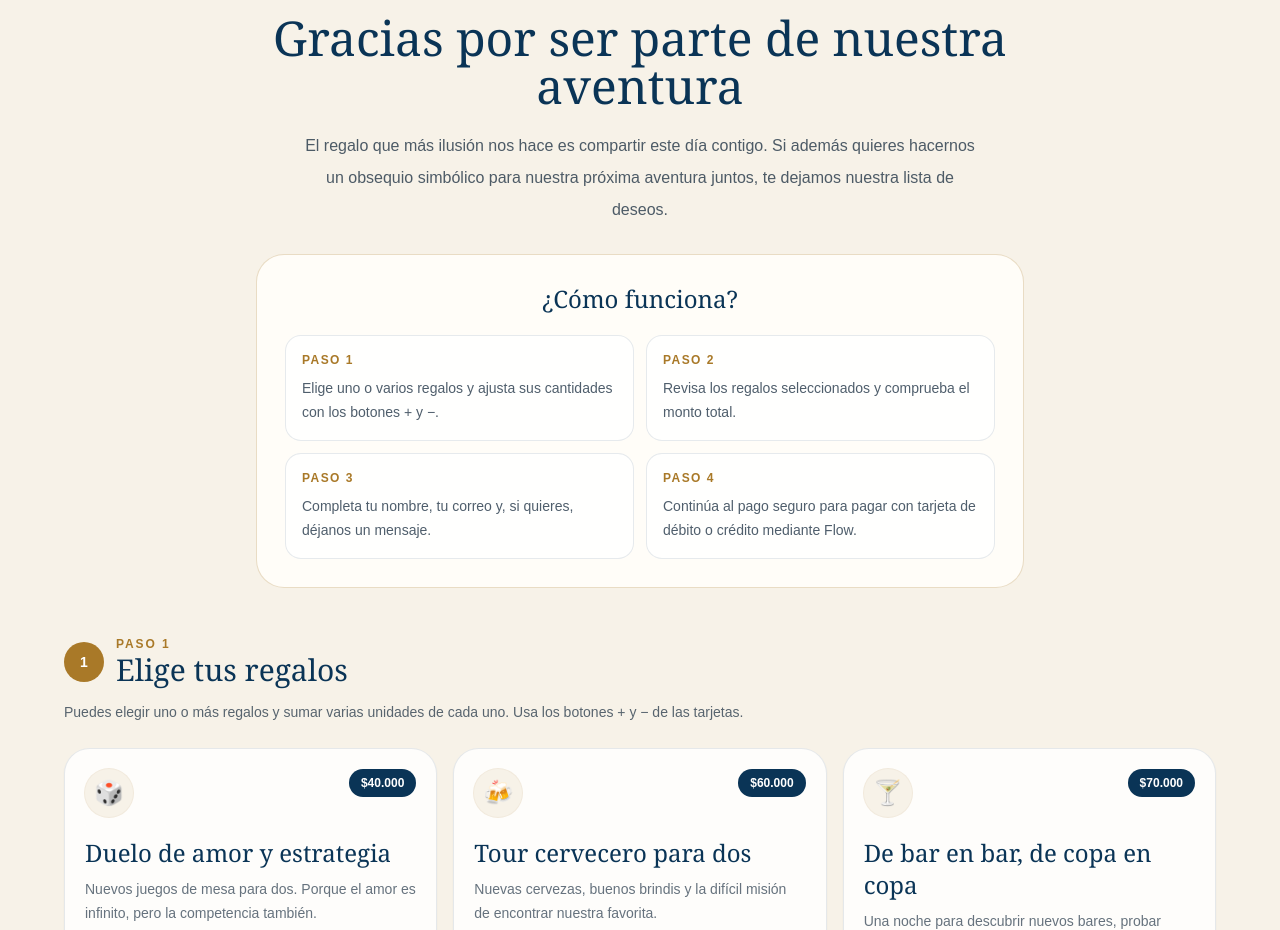
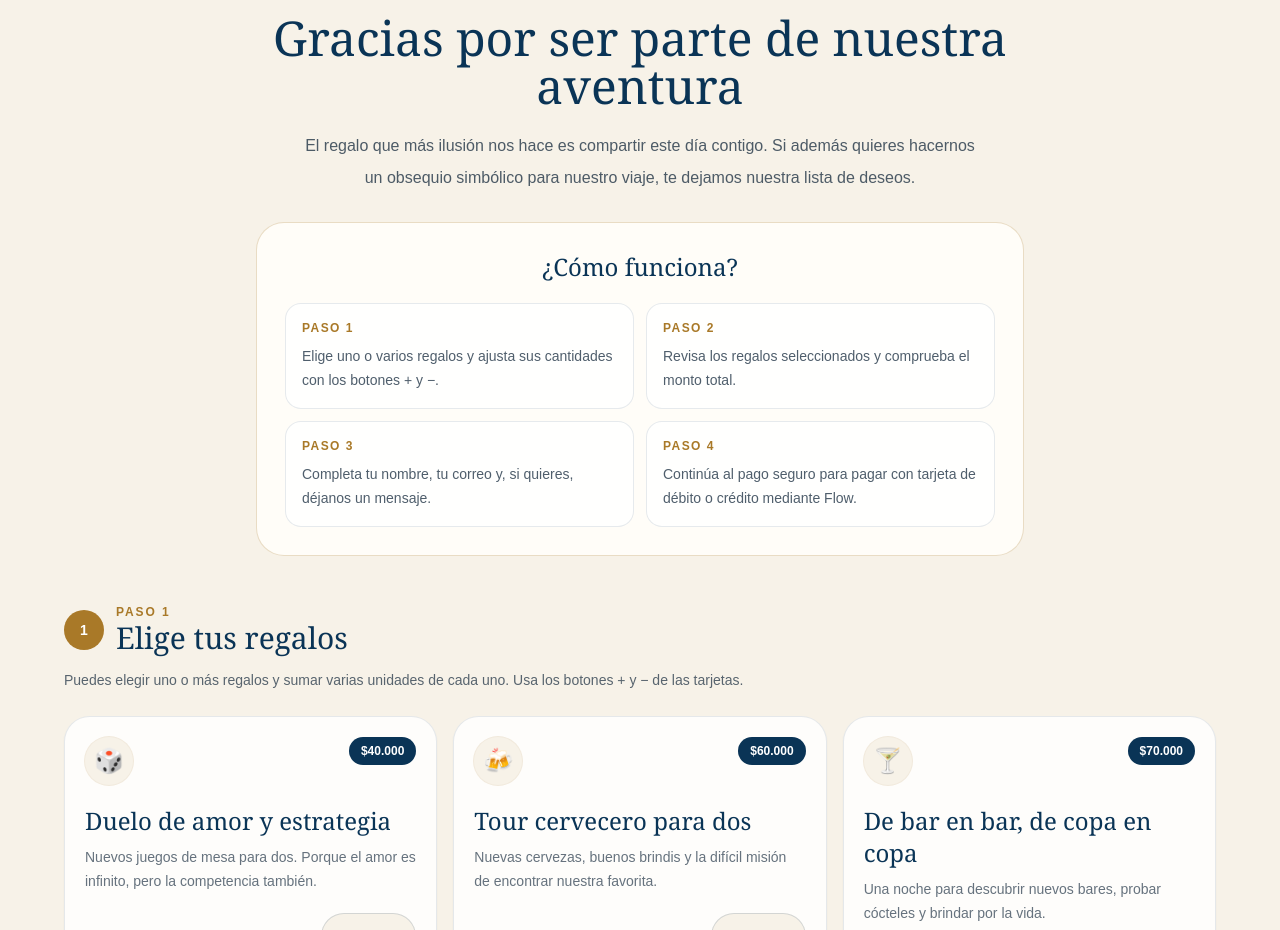
Before and after one commit to cesarodriguez96-02-26/regalos-matri-cata-cesar, a Next.js app: page / in a window 1280 px wide. Shown: the part 3863-4793 px from the top of the page. Built offline with nearby package versions, Linux system fonts and the light colour scheme.

Commit message:
Ajustar texto introductorio de lista de deseos

```diff
--- a/src/components/CheckoutForm.tsx
+++ b/src/components/CheckoutForm.tsx
@@ -54,7 +54,7 @@ export function CheckoutForm() {
           <p className="text-xs font-bold uppercase tracking-[0.35em] text-gold">Nuestra lista de deseos</p>
           <h2 className="mt-3 font-serif text-4xl text-navy md:text-5xl">Gracias por ser parte de nuestra aventura</h2>
           <p className="mx-auto mt-5 max-w-2xl text-base leading-8 text-ink/75">
-            El regalo que más ilusión nos hace es compartir este día contigo. Si además quieres hacernos un obsequio simbólico para nuestra próxima aventura juntos, te dejamos nuestra lista de deseos.
+            El regalo que más ilusión nos hace es compartir este día contigo. Si además quieres hacernos un obsequio simbólico para nuestro viaje, te dejamos nuestra lista de deseos.
           </p>
           <div className="mt-7 rounded-[1.75rem] border border-gold/25 bg-ivory p-5 text-left sm:p-7">
             <h3 className="text-center font-serif text-2xl text-navy">¿Cómo funciona?</h3>
```
